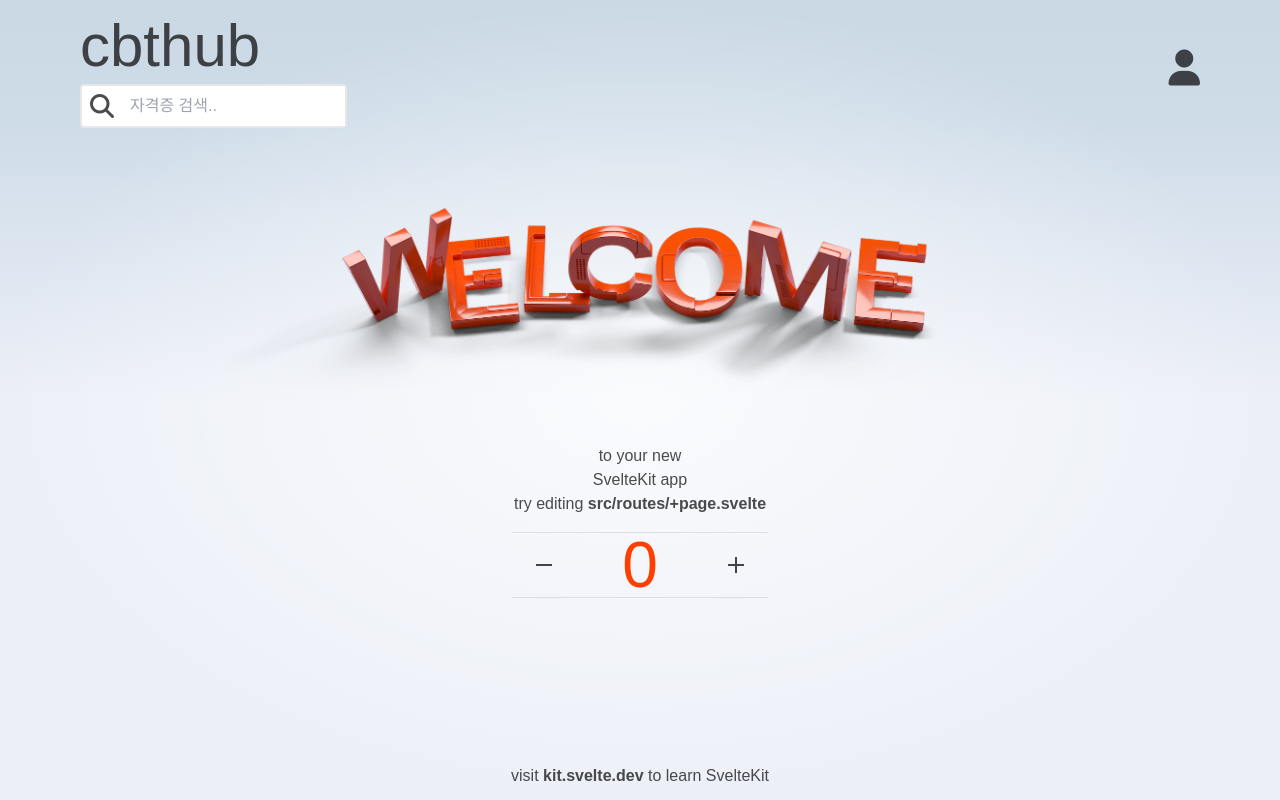
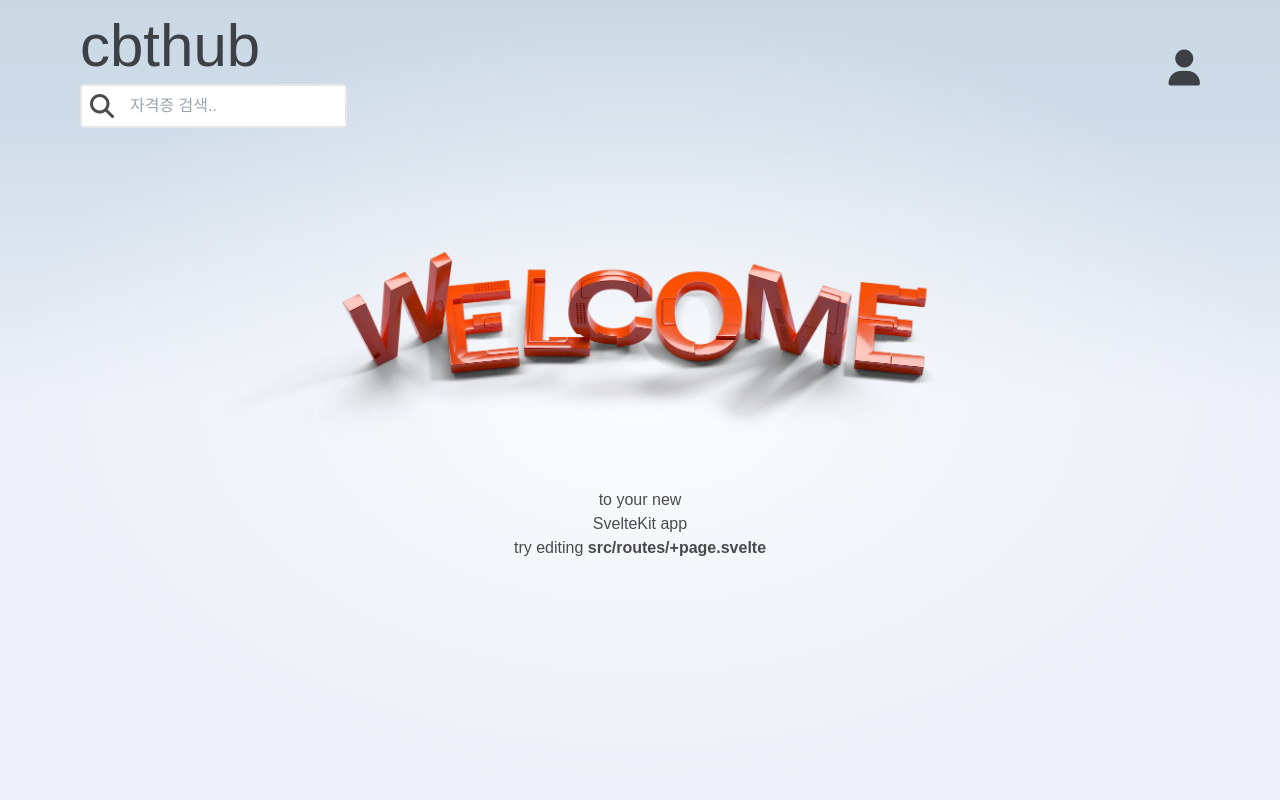
Before and after one commit to cbt-hub/cbthub-frontend, a SvelteKit app: page / in a window 1280 px wide. Built offline with nearby package versions, Linux system fonts and the light colour scheme; a web font is replaced by a local one.

Commit message:
env: category layout 다듬기

```diff
--- a/src/routes/+layout.svelte
+++ b/src/routes/+layout.svelte
@@ -11,9 +11,6 @@
 		<slot />
 	</main>
 
-	<footer>
-		<p>visit <a href="https://kit.svelte.dev">kit.svelte.dev</a> to learn SvelteKit</p>
-	</footer>
 </div>
 
 <style>
@@ -33,22 +30,4 @@
 		margin: 0 auto;
 		box-sizing: border-box;
 	}
-
-	footer {
-		display: flex;
-		flex-direction: column;
-		justify-content: center;
-		align-items: center;
-		padding: 12px;
-	}
-
-	footer a {
-		font-weight: bold;
-	}
-
-	@media (min-width: 480px) {
-		footer {
-			padding: 12px 0;
-		}
-	}
 </style>
--- a/src/routes/Categories.svelte
+++ b/src/routes/Categories.svelte
@@ -1,107 +1,9 @@
 <script lang="ts">
-	import { spring } from 'svelte/motion';
-
-	let count = 0;
-
-	const displayed_count = spring();
-	$: displayed_count.set(count);
-	$: offset = modulo($displayed_count, 1);
-
-	function modulo(n: number, m: number) {
-		// handle negative numbers
-		return ((n % m) + m) % m;
-	}
-	/**
-	 * @link https://janet.co.kr/
-	 * - 메인 페이지에 카테고리 보여주는 것은 이런 느낌이 좋을 듯
-	 * - BACKEND-TODO: 카테고리에 삽입할 이미지가 있어야 한다.
-	*/
 </script>
 
-<div class="counter">
-	<button on:click={() => (count -= 1)} aria-label="Decrease the counter by one">
-		<svg aria-hidden="true" viewBox="0 0 1 1">
-			<path d="M0,0.5 L1,0.5" />
-		</svg>
-	</button>
+<div class="category-card">
 
-	<div class="counter-viewport">
-		<div class="counter-digits" style="transform: translate(0, {100 * offset}%)">
-			<strong class="hidden" aria-hidden="true">{Math.floor($displayed_count + 1)}</strong>
-			<strong>{Math.floor($displayed_count)}</strong>
-		</div>
-	</div>
-
-	<button on:click={() => (count += 1)} aria-label="Increase the counter by one">
-		<svg aria-hidden="true" viewBox="0 0 1 1">
-			<path d="M0,0.5 L1,0.5 M0.5,0 L0.5,1" />
-		</svg>
-	</button>
 </div>
 
 <style>
-	.counter {
-		display: flex;
-		border-top: 1px solid rgba(0, 0, 0, 0.1);
-		border-bottom: 1px solid rgba(0, 0, 0, 0.1);
-		margin: 1rem 0;
-	}
-
-	.counter button {
-		width: 2em;
-		padding: 0;
-		display: flex;
-		align-items: center;
-		justify-content: center;
-		border: 0;
-		background-color: transparent;
-		touch-action: manipulation;
-		font-size: 2rem;
-	}
-
-	.counter button:hover {
-		background-color: var(--color-bg-1);
-	}
-
-	svg {
-		width: 25%;
-		height: 25%;
-	}
-
-	path {
-		vector-effect: non-scaling-stroke;
-		stroke-width: 2px;
-		stroke: #444;
-	}
-
-	.counter-viewport {
-		width: 8em;
-		height: 4em;
-		overflow: hidden;
-		text-align: center;
-		position: relative;
-	}
-
-	.counter-viewport strong {
-		position: absolute;
-		display: flex;
-		width: 100%;
-		height: 100%;
-		font-weight: 400;
-		color: var(--color-theme-1);
-		font-size: 4rem;
-		align-items: center;
-		justify-content: center;
-	}
-
-	.counter-digits {
-		position: absolute;
-		width: 100%;
-		height: 100%;
-	}
-
-	.hidden {
-		top: -100%;
-		user-select: none;
-	}
 </style>
```
